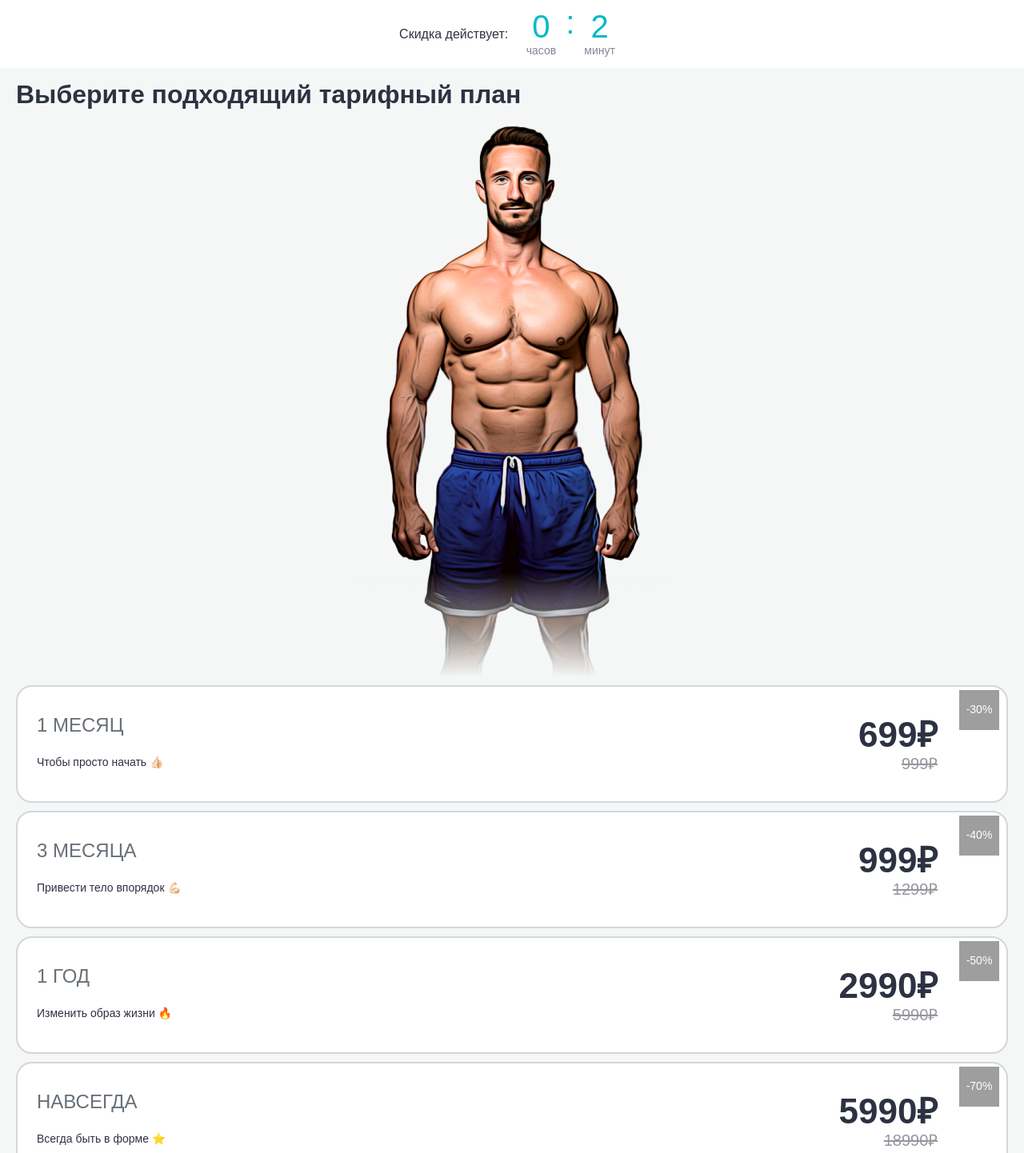
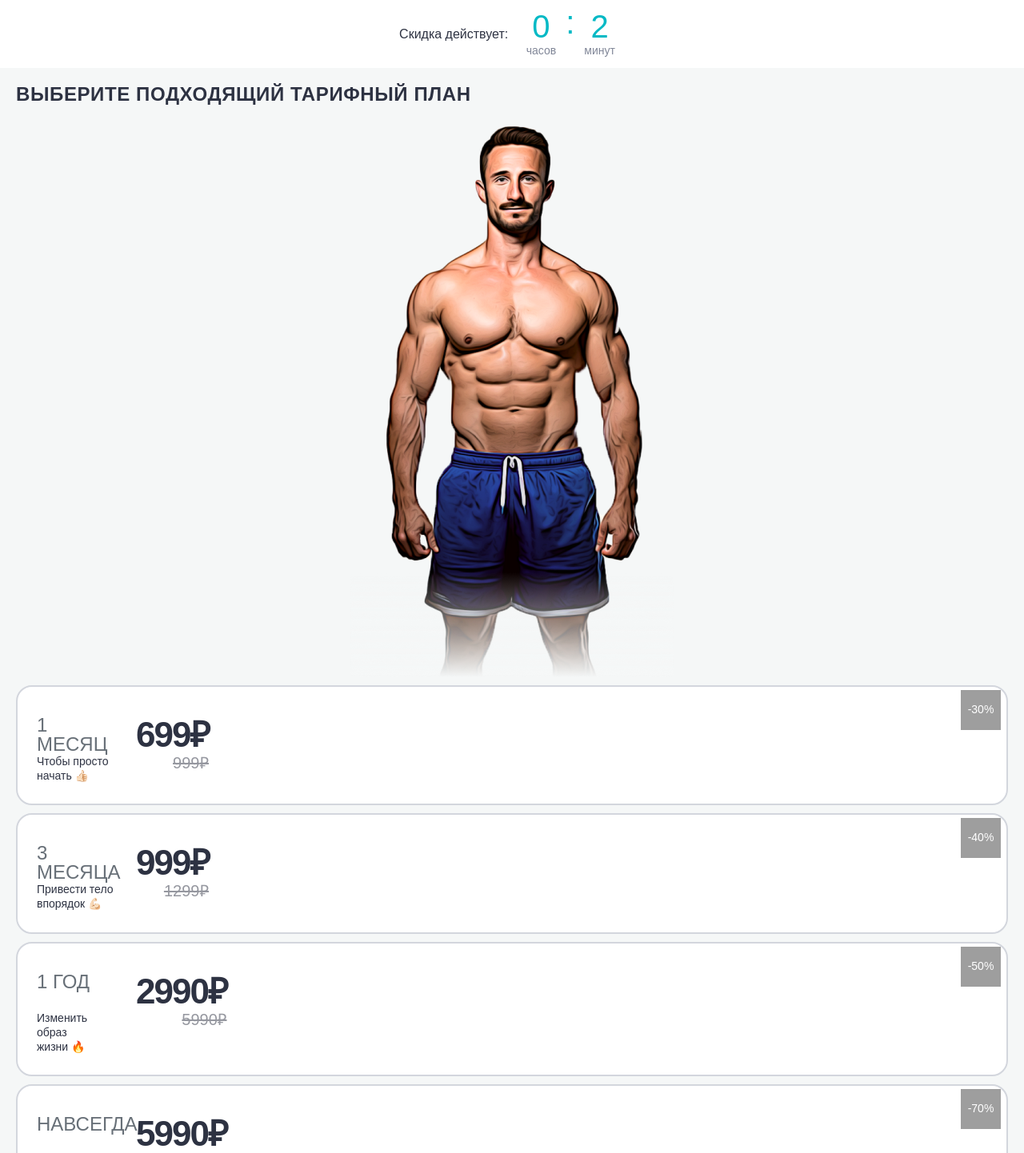
Before and after one commit to metastasio/4ATestTask, a React (Vite) app: page / in a window 1280 px wide. Shown: the top 1442 px of the page at 80% size. Built offline with nearby package versions, Linux system fonts and the light colour scheme; grey boxes are pictures that could not be loaded; a web font is replaced by a local one.

Commit message:
Fix cards

```diff
--- a/src/Components/Card/carditem.module.css
+++ b/src/Components/Card/carditem.module.css
@@ -15,15 +15,15 @@
 }
 
 .wrapper {
-  padding: 36px 86px 36px 24px;
+  padding: 36px 64px 26px 24px;
   border: 2px solid var(--border-color);
   border-radius: var(--base-radius);
   background-color: var(--bg-secondary);
 
   display: grid;
   grid-template-rows: repeat(2, auto);
-  grid-template-columns: repeat(2, auto);
-  gap: 1px 24px;
+  grid-template-columns: 100px min-content;
+  gap: 0 24px;
 
   position: relative;
 }
@@ -54,13 +54,15 @@
   font-weight: 500;
   font-size: 14px;
   line-height: 18.2px;
+
+  text-wrap: pretty;
 }
 
 .price_discount {
   font-size: 44px;
   line-height: 48px;
+  letter-spacing: -2px;
   font-weight: bold;
-  text-align: right;
 }
 
 .price {
@@ -79,7 +81,7 @@
   background-image: url('Star.svg');
   background-repeat: no-repeat;
   background-position: center center;
-  right: 9px;
+  right: 7px;
   top: 4px;
   color: var(--bg-secondary);
   font-size: 14px;
--- a/src/Components/Main/Main.tsx
+++ b/src/Components/Main/Main.tsx
@@ -8,6 +8,11 @@ export const Main = () => {
   const [hours, setHours] = useState(
     Math.floor((minutes % (1000 * 60 * 60 * 24)) / (1000 * 60 * 60)),
   );
+
+{/* <p>
+  Time left: {`${Math.floor(time / 60)}`.padStart(2, 0)}:
+  {`${time % 60}`.padStart(2, 0)}
+</p>; */}
 
   useEffect(() => {
     const timer = setInterval(() => {
@@ -38,6 +43,7 @@ export const Main = () => {
           </div>
         </div>
       </header>
+
       <main className={styles.wrapper}>
         <h1 className={styles.title}>Выберите подходящий тарифный план</h1>
         <picture className={styles.banner}>
--- a/src/Components/Main/main.module.css
+++ b/src/Components/Main/main.module.css
@@ -7,7 +7,12 @@
 .title {
   margin: 0;
   padding: 0;
+  font-family: var(--ff-title);
   line-height: 26.4px;
+  font-size: 24px;
+  font-weight: bold;
+  letter-spacing: 0.6px;
+  text-transform: uppercase;
 }
 
 .banner > img {
@@ -87,12 +92,14 @@
   width: 100%;
   padding: 28px 0;
   font-size: 20px;
+  line-height: 1;
   font-weight: 500;
   font-family: var(--ff-title);
   background-color: var(--accent);
   border: none;
   border-radius: var(--max-radius);
   color: var(--bg-secondary);
+  text-transform: uppercase;
 }
 
 .policy_warning {
--- a/src/index.css
+++ b/src/index.css
@@ -42,6 +42,13 @@
   font-family: 'PT Root UI';
   src: url('fonts/PT-Root-UI_Bold.ttf');
   font-weight: 700;
+  font-style: normal;
+}
+
+@font-face {
+  font-family: 'PT Root UI';
+  src: url('fonts/PT-Root-UI_Medium.ttf');
+  font-weight: 500;
   font-style: normal;
 }
 
```
Also changed, not shown: public/fonts/PT-Root-UI_Medium.ttf (added).
